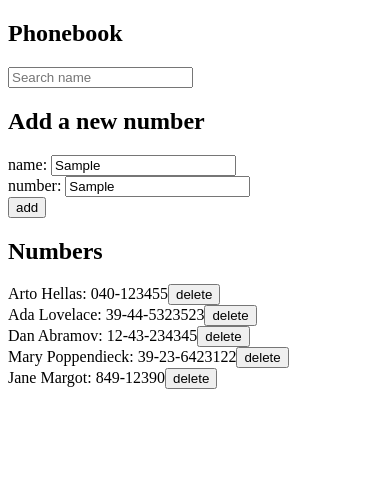
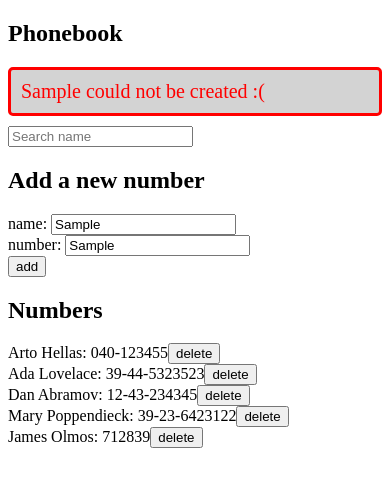
Before and after one commit to josecabralf/Fullstack-Open, a React (Vite) app in the folder part2/phonebook/: page / in a window 390 px wide. Both pictures are taken after typing "Sample", "Sample" into the empty fields and a click on the button "add". Shown: the top 486 px of the page. Built offline with nearby package versions, Linux system fonts and the light colour scheme; no server answers; data requests are answered from the project's data file.

Commit message:
2.16: Phonebook step 11

```diff
--- a/part2/phonebook/db.json
+++ b/part2/phonebook/db.json
@@ -21,9 +21,9 @@
       "number": "39-23-6423122"
     },
     {
-      "id": "3d8d",
-      "name": "Jane Margot",
-      "number": "849-12390"
+      "id": "ffcc",
+      "name": "James Olmos",
+      "number": "712839"
     }
   ]
 }
--- a/part2/phonebook/src/App.jsx
+++ b/part2/phonebook/src/App.jsx
@@ -1,36 +1,47 @@
 import { useState, useEffect } from 'react'
 import { getAll, create, remove, update } from './services/phonebook'
 import { PersonModel } from './models/PersonModels'
+import { NotificationModel } from './models/NotificationModel'
 import { Filter } from './components/Filter'
+import { Header } from './components/utils'
+import { Notification } from './components/Notification'
 import { Persons } from './components/Persons'
 import { PersonForm } from './components/PersonForm'
-import { Header } from './components/utils'
 
 
 const App = () => {
   const [persons, setPersons] = useState([]);
+  const [newName, setNewName] = useState('');
+  const [newNumber, setNewNumber] = useState('');
+  const [newSearchName, setNewSearchName] = useState('');
+  const [notification, setNotification] = useState(null);
+
+  const onNameChange = (e) => setNewName(e.target.value);
+  const onNumberChange = (e) => setNewNumber(e.target.value);
+  const onSearchNameInput = (e) => setNewSearchName(e.target.value);
 
   const fetchPersons = () => {
-    getAll().then(resp => {
+    getAll()
+      .then(resp => {
         const persons = resp.map(p => new PersonModel(p.id, p.name, p.number));
         setPersons(persons);
+      })
+      .catch(_ => {
+        setNotification(new NotificationModel('Failed to fetch data', 'error'));
+        setTimeout(() => setNotification(null), 5000);
       });
   }
 
   useEffect(fetchPersons);
 
-  const [newName, setNewName] = useState('');
-  const onNameChange = (e) => setNewName(e.target.value);
-
-  const [newNumber, setNewNumber] = useState('');
-  const onNumberChange = (e) => setNewNumber(e.target.value);
-
-  const [newSearchName, setNewSearchName] = useState('');
-  const onSearchNameInput = (e) => setNewSearchName(e.target.value);
-
   const clearInputFields = () => {
     setNewName('');
     setNewNumber('');
+  }
+
+  const setTemporalNotification = (message, type) => {
+    setNotification(new NotificationModel(message, type));
+    setTimeout(() => setNotification(null), 3000);
   }
 
   const onSubmit = (e) => {
@@ -43,6 +54,10 @@ const App = () => {
         const newPerson = new PersonModel(resp.id, resp.name, resp.number);
         setPersons(persons.concat(newPerson));
         clearInputFields();
+        setTemporalNotification(`Added ${newPerson.name}`, 'success');
+      })
+      .catch(err => {
+        setTemporalNotification(`${newName} could not be created :(`, 'error');
       });
 
       return;
@@ -56,6 +71,10 @@ const App = () => {
         const updatedPerson = new PersonModel(resp.id, resp.name, resp.number);
         setPersons(persons.map(p => p.id === updatedPerson.id ? updatedPerson : p));
         clearInputFields();
+        setTemporalNotification(`Updated ${updatedPerson.name}`, 'success');
+      })
+      .catch(err => {
+        setTemporalNotification(`${newName} could not be updated :(`, 'error');
       });
   }
 
@@ -67,6 +86,9 @@ const App = () => {
     remove(id)
       .then(() => {
         setPersons(persons.filter(p => p.id !== id));
+      })
+      .catch(err => {
+        setTemporalNotification(`${person.name} could not be removed :(`, 'error');
       });
   }
 
@@ -77,6 +99,7 @@ const App = () => {
   return (
     <div>
       <Header text={'Phonebook'}/>
+      <Notification notification={notification} />
       <Filter search={newSearchName} handleFilterInput={onSearchNameInput} />
       <PersonForm newName={newName} newNumber={newNumber} onNameChange={onNameChange} onNumberChange={onNumberChange} onSubmit={onSubmit}/>
       <Persons persons={peopleToShow} onRemove={onRemove} />
--- /dev/null
+++ b/part2/phonebook/src/components/Notification.jsx
@@ -0,0 +1,28 @@
+export const Notification = ({ notification }) => {
+    if (notification === null)
+        return null;
+
+    let style = {};
+    if (notification.type === 'error')
+        style = {
+            color: 'red',
+            background: 'lightgrey',
+            fontSize: 20,
+            borderStyle: 'solid',
+            borderRadius: 5,
+            padding: 10,
+            marginBottom: 10
+        };
+    else if (notification.type === 'success')
+        style = {
+            color: 'green',
+            background: 'lightgrey',
+            fontSize: 20,
+            borderStyle: 'solid',
+            borderRadius: 5,
+            padding: 10,
+            marginBottom: 10
+        };
+
+    return <div style={style}>{notification.message}</div>;
+}
--- /dev/null
+++ b/part2/phonebook/src/models/NotificationModel.js
@@ -0,0 +1,6 @@
+export class NotificationModel {
+    constructor(message, type) {
+        this.message = message;
+        this.type = type;
+    }
+}
```
